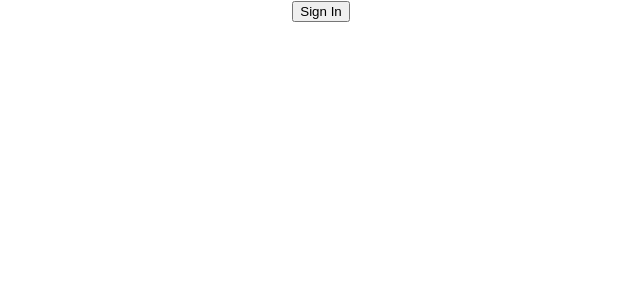
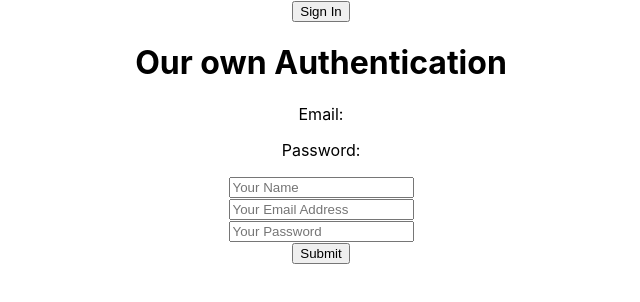
Before and after one commit to habibshrabon/firebase-auth, a React (Create React App) app: page / in a window 1280 px wide. Shown: the top 302 px of the page, without its empty margins (319-959 px from the left). Built offline with nearby package versions, Linux system fonts and the light colour scheme.

Commit message:
work is running

```diff
--- a/src/App.js
+++ b/src/App.js
@@ -1,70 +1,109 @@
-import './App.css';
+import "./App.css";
 import firebase from "firebase/app";
 import "firebase/auth";
-import firebaseConfig from './firebase.config';
-import { useState } from 'react';
-
+import firebaseConfig from "./firebase.config";
+import { useState } from "react";
 
 firebase.initializeApp(firebaseConfig);
-
 
 function App() {
   const [user, setUser] = useState({
     isSignIn: false,
     name: "",
-    email: '',
-    photo: ''
+    email: "",
+    password: "",
+    photo: ""
   });
 
   const provider = new firebase.auth.GoogleAuthProvider();
-  const handelSignin = () => {
+
+  const handelSignIn = () => {
     // console.log("sign in");
-    firebase.auth().signInWithPopup(provider)
-      .then(res => {
+    firebase
+      .auth()
+      .signInWithPopup(provider)
+      .then((res) => {
         const { displayName, photoURL, email } = res.user;
         const signedInUser = {
           isSignIn: true,
           name: displayName,
           email: email,
-          photo: photoURL
-        }
+          photo: photoURL,
+        };
         setUser(signedInUser);
         console.log(displayName, photoURL, email);
       })
-      .catch(err => {
+      .catch((err) => {
         console.log(err);
         console.log(err.massage);
-      })
-  }
+      });
+  };
   const handelSignOut = () => {
-    firebase.auth().signOut()
+    firebase
+      .auth()
+      .signOut()
       .then(() => {
         const signedOutUser = {
           isSignIn: false,
           name: "",
-          email: '',
-          photo: ''
-        }
+          email: "",
+          photo: "",
+        };
         setUser(signedOutUser);
-      }).catch((err) => {
+      })
+      .catch((err) => {});
+    console.log("Sign out click");
+  };
+  const handelBlur = (event) =>{
+    // console.log(event.target.name, event.target.value);
+    let isFormValid = true;
+    if(event.target.name === 'email'){
+      isFormValid = /\S+@\S+\.\S+/.test(event.target.value);
+      // console.log(isEmailValid);
+    }
+    if(event.target.name === 'password'){
+      const isPasswordValid = event.target.value.length > 6;
+      const passwordHasNumber =  /\d{1}/.test(event.target.value)
+      isFormValid = isPasswordValid && passwordHasNumber ;
+    }
+    if(isFormValid){
+    const newUserInfo = {...user};
+      newUserInfo[event.target.name] = event.target.value;
+      setUser(newUserInfo);
+      // console.log(newUserInfo);
+    }
+  }
+  const handelSubmit = () =>{
 
-      });
-    console.log('Sign out click');
   }
-
   return (
     <div className="App">
-      {
-        user.isSignIn ? <button onClick={handelSignOut}>Sign Out</button> :
-          <button onClick={handelSignin}>Sign In</button>
-      }
-      {
-        user.isSignIn && <div>
+      {user.isSignIn ? (
+        <button onClick={handelSignOut}>Sign Out</button>
+      ) : (
+        <button onClick={handelSignIn}>Sign In</button>
+      )}
+      {user.isSignIn && (
+        <div>
           <p>welcome, {user.name}</p>
           <p>Your Email: {user.email}</p>
-          <img src={user.photo}></img>
+          <img src={user.photo}/>
         </div>
-      }
+      )}
+
+      <h1>Our own Authentication</h1>
+      <p>Email: {user.email}</p>
+      <p>Password: {user.password}</p>
+
+      <from onSubmit={handelSubmit}>
+        <input type="text" name="name" onBlur={handelBlur} placeholder="Your Name" required />
+        <br/>
+        <input type="text" name="email" onBlur={handelBlur} placeholder="Your Email Address" required />
+        <br/>
+        <input type="password" name="password" onBlur={handelBlur} placeholder="Your Password" required />
+        <br/>
+        <input type="submit" value="Submit"/>
+      </from>
     </div>
   );
 }
```
